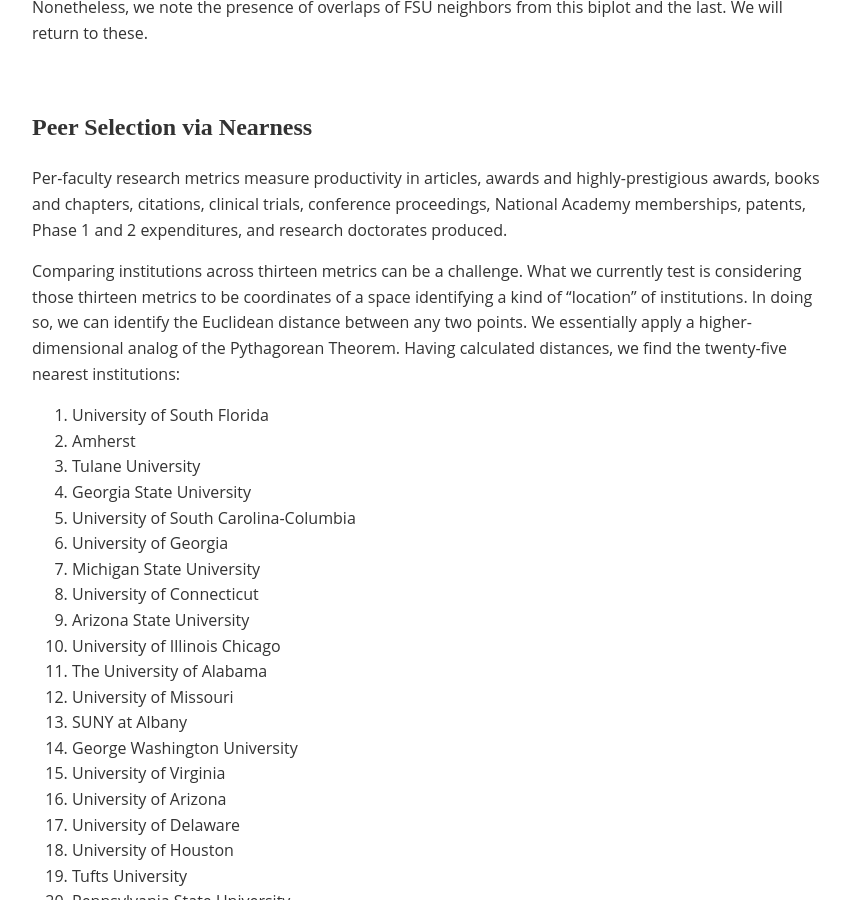
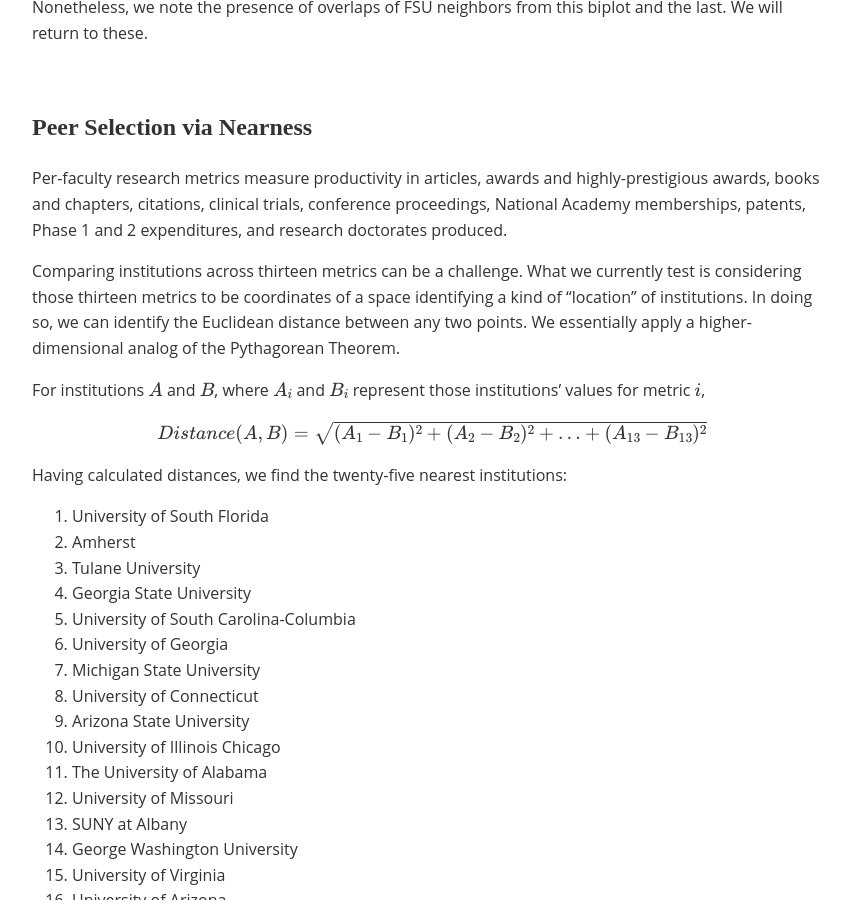
Before and after one commit to rashtastic/r1, a Jekyll site: the page built from index.md, in a window 1280 px wide and 900 px high, scrolled down 18868 px. Shown: the whole window, without its empty margins (208-1058 px from the left). Built offline with Jekyll 4.4.1, drawn with Linux system fonts in a browser that asks for light colours.

Commit message:
show distance formula

```diff
--- a/index.md
+++ b/index.md
@@ -418,7 +418,15 @@
 
 Per-faculty research metrics measure productivity in articles, awards and highly-prestigious awards, books and chapters, citations, clinical trials, conference proceedings, National Academy memberships, patents, Phase 1 and 2 expenditures, and research doctorates produced.
 
-Comparing institutions across thirteen metrics can be a challenge. What we currently test is considering those thirteen metrics to be coordinates of a space identifying a kind of "location" of institutions. In doing so, we can identify the Euclidean distance between any two points. We essentially apply a higher-dimensional analog of the Pythagorean Theorem. Having calculated distances, we find the twenty-five nearest institutions:
+Comparing institutions across thirteen metrics can be a challenge. What we currently test is considering those thirteen metrics to be coordinates of a space identifying a kind of "location" of institutions. In doing so, we can identify the Euclidean distance between any two points. We essentially apply a higher-dimensional analog of the Pythagorean Theorem.
+
+For institutions $A$ and $B$, where $A_i$ and $B_i$ represent those institutions' values for metric $i$,
+
+<center>
+$Distance(A, B) = \sqrt{(A_1 - B_1)^2 + (A_2 - B_2)^2 + \ldots + (A_{13} - B_{13})^2}$
+</center>
+
+Having calculated distances, we find the twenty-five nearest institutions:
 
 1. University of South Florida
 2. Amherst
```
